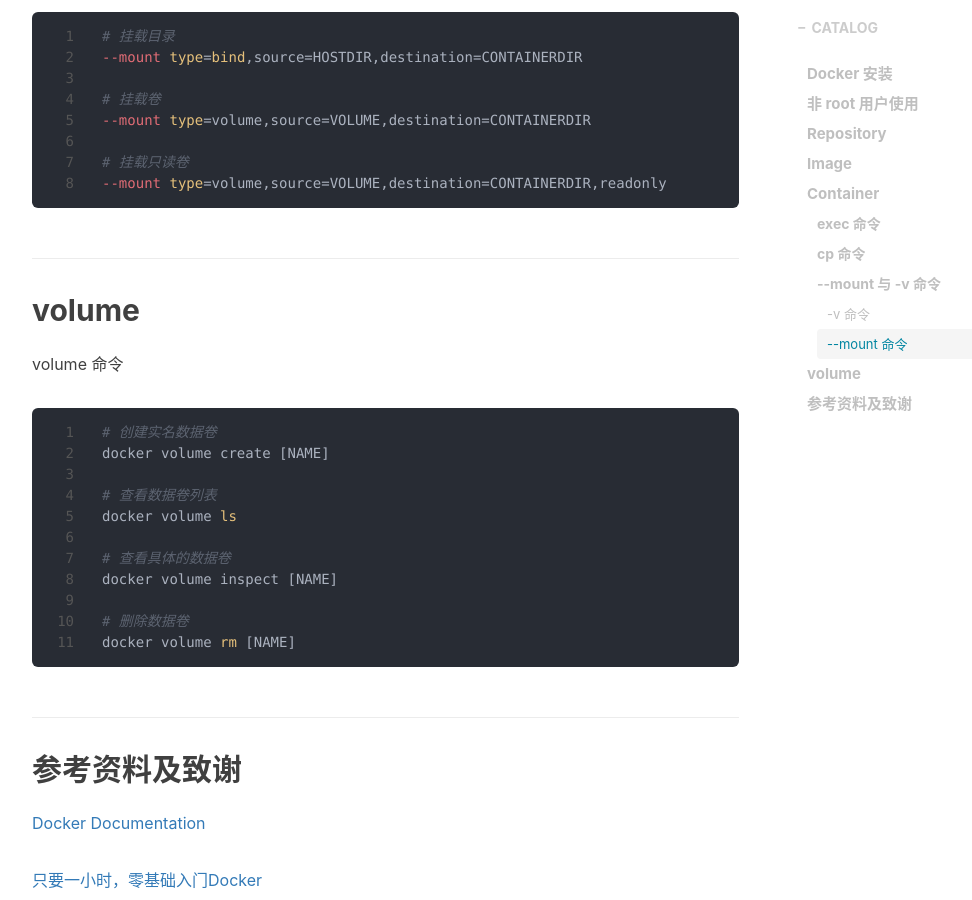
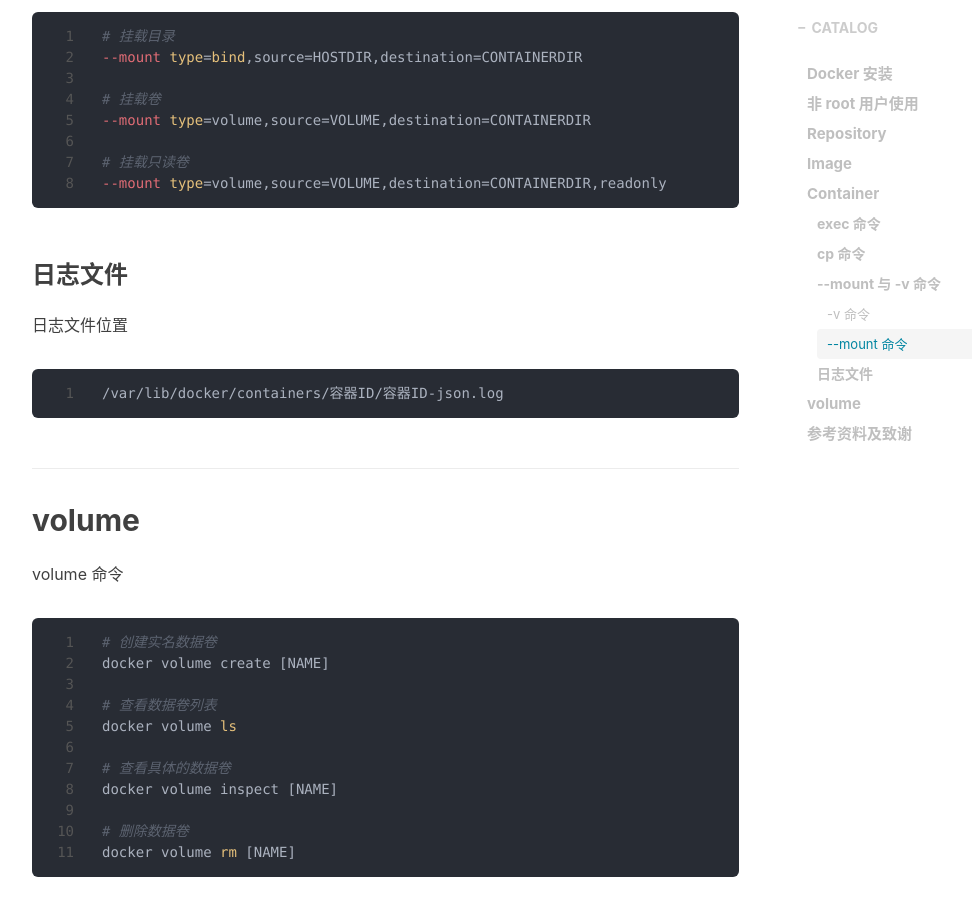
Before and after one commit to liushunyu/blog, a Jekyll site: the page built from _posts/2019-07-02-Docker 基础使用.md, in a window 1280 px wide and 900 px high, scrolled down 5386 px. Shown: the whole window, without its empty margins (233-1205 px from the left). Built offline with Jekyll 4.4.1, drawn with Linux system fonts in a browser that asks for light colours; nearby versions of some CDN libraries; comment, search, counter and statistics services are not loaded.

Commit message:
Update 2188-08-08-[置顶] Collections.md

````diff
--- a/_posts/2019-07-02-Docker 基础使用.md
+++ b/_posts/2019-07-02-Docker 基础使用.md
@@ -247,6 +247,16 @@
 
 
 
+### 日志文件
+
+日志文件位置
+
+```
+/var/lib/docker/containers/容器ID/容器ID-json.log
+```
+
+
+
 ## volume
 
 volume 命令
````
Also changed, not shown: _posts/2188-08-08-[置顶] Collections.md (+1 -0 lines).
